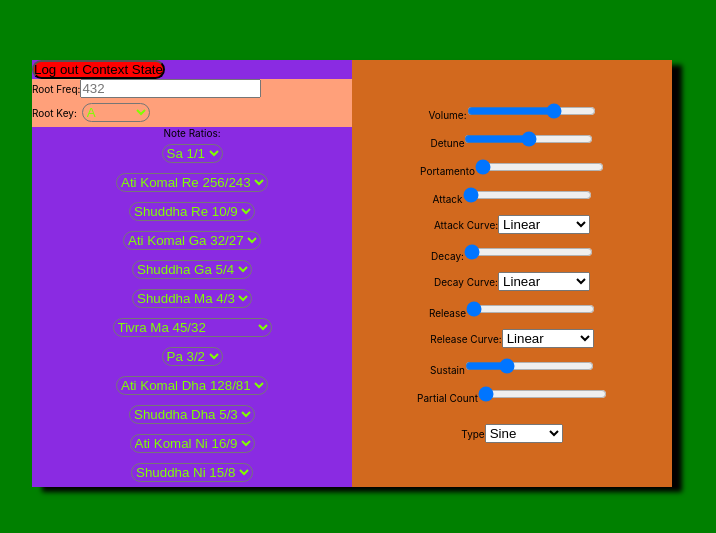
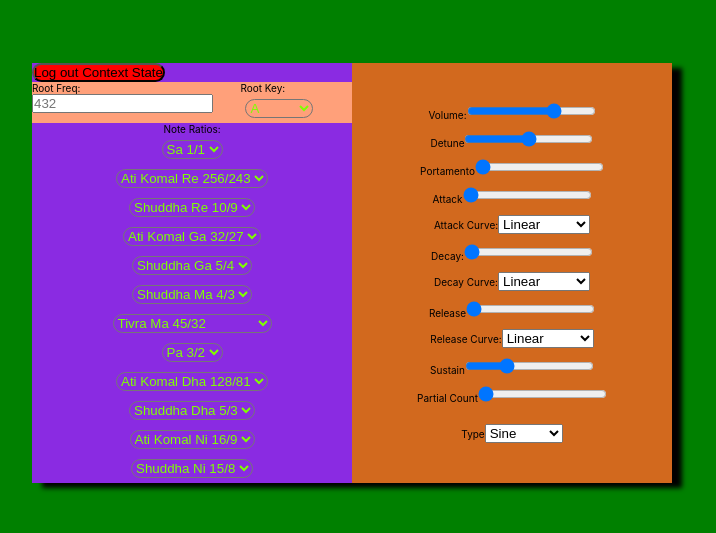
Before and after one commit to pawanbenjamin/tone-shruti-synth, a React (Create React App) app: page / in a window 1280 px wide. Shown: the part 127-660 px from the top of the page, without its empty margins (288-1004 px from the left). Built offline with nearby package versions, Linux system fonts and the light colour scheme.

Commit message:
end of day

```diff
--- a/src/css/App.css
+++ b/src/css/App.css
@@ -37,7 +37,9 @@ body {
     background-color: blueviolet;
     width: 50%; }
     .synth_freq-table_root-info {
-      background-color: lightsalmon; }
+      background-color: lightsalmon;
+      display: flex;
+      justify-content: space-around; }
     .synth_freq-table_note-ratios {
       display: flex;
       flex-direction: column;
--- a/src/sass/layout/_synth.scss
+++ b/src/sass/layout/_synth.scss
@@ -8,6 +8,8 @@
     width: 50%;
     &_root-info {
       background-color: lightsalmon;
+      display: flex;
+      justify-content: space-around;
       &_freq {
       }
     }
```
